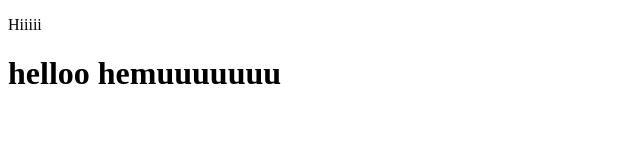
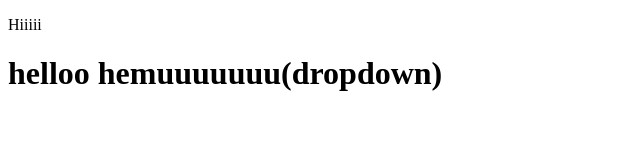
Before and after one commit to himanshu-vaishnav-01/localrepo, a plain HTML site: page index.html in a window 1280 px wide. Shown: the whole page, without its empty margins (0-640 px from the left). Drawn offline with Linux system fonts and the light colour scheme.

```diff
--- a/index.html
+++ b/index.html
@@ -8,6 +8,6 @@
 </head>
 <body>
     <p>Hiiiii</p>
-    <H1>helloo hemuuuuuuu</H1>
+    <H1>helloo hemuuuuuuu(dropdown)</H1>
 </body>
 </html>
```
